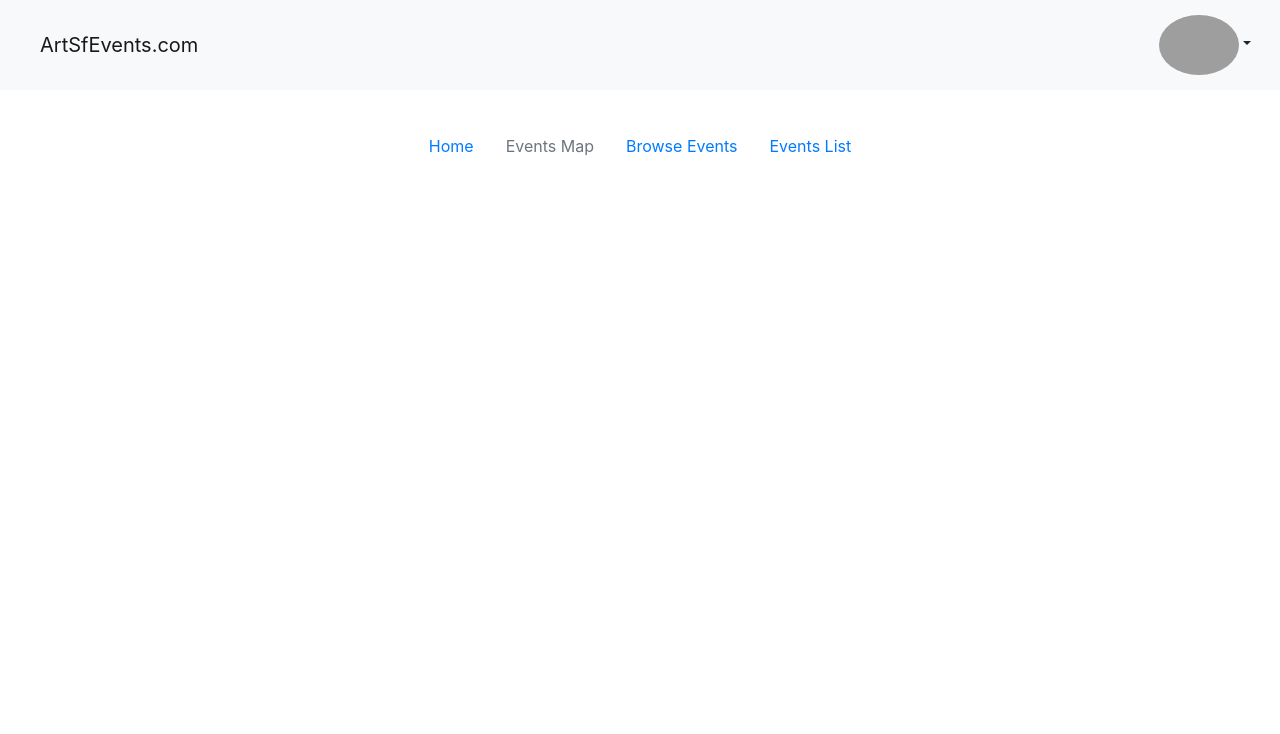
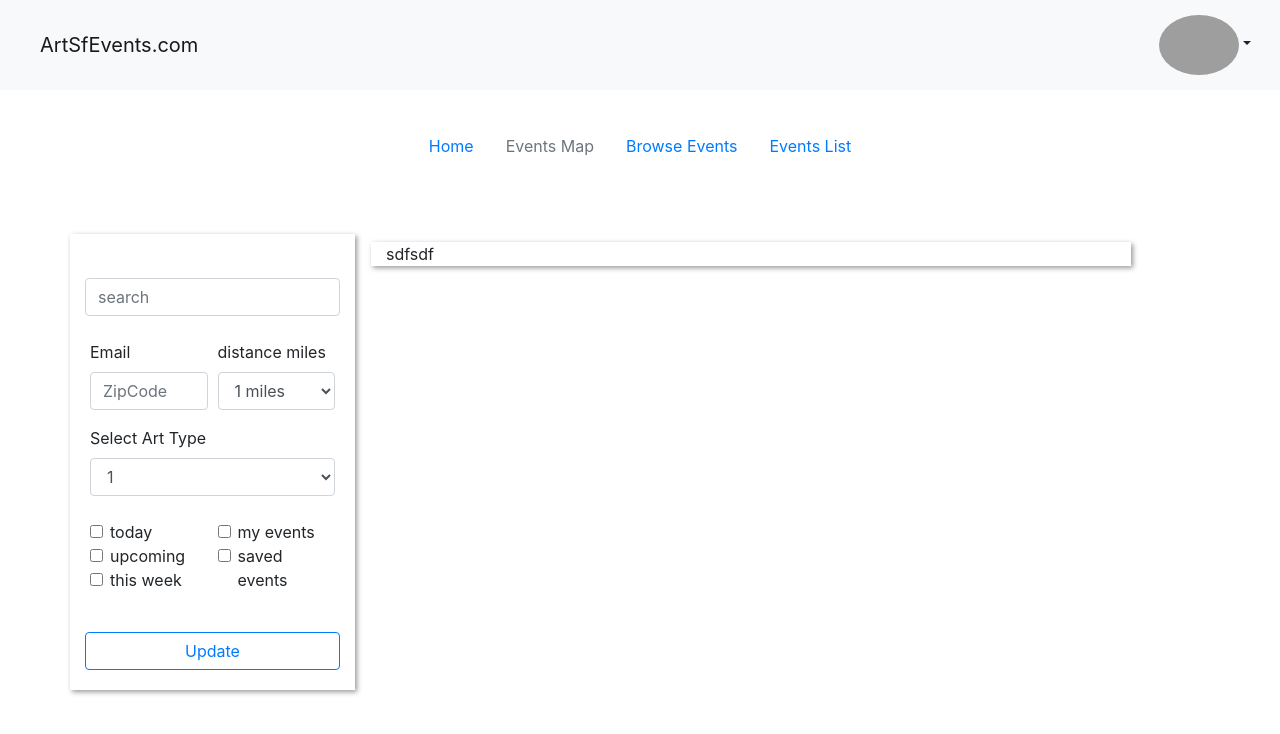
Before and after one commit to GandalfGrey123/sf-art-mapper, a React (Create React App) app in the folder client/: page / in a window 1280 px wide. Shown: the top 734 px of the page. Built offline with nearby package versions, Linux system fonts and the light colour scheme; grey boxes are pictures that could not be loaded.

Commit message:
added new form container for map page component

```diff
--- a/client/public/index.html
+++ b/client/public/index.html
@@ -15,6 +15,8 @@
     />
     <link rel="stylesheet" href="./styles/nav-bar.css">
     <link rel="stylesheet" href="./styles/app-bar.css">
+    <link rel="stylesheet" href="./styles/map-page.css">
+
 
   </head>
   <body>
--- /dev/null
+++ b/client/public/styles/map-page.css
@@ -0,0 +1,13 @@
+.drop-shadow{
+ -webkit-box-shadow:2px 2px 5px #999;
+ -moz-box-shadow:2px 2px 5px #999;
+ box-shadow:2px 2px 5px #999;
+}
+
+.map-form-container{
+
+}
+
+.map-form-container < input{
+ margin-top: 10px;
+}
--- a/client/src/modules/main-container/map-content/MapPage.js
+++ b/client/src/modules/main-container/map-content/MapPage.js
@@ -1,10 +1,106 @@
 import React , { Component } from 'react';
+
+import {
+ Container, Row, Col,
+ Form, Button
+} from 'react-bootstrap'
 
 class MapPage extends Component {
 
   render(){
    return(
    	<div>
+   	<Container className="mt-5">
+  		<Row>
+  		  <Col
+  		   xs={2} md={2} lg={3}
+  		   className="map-form-container p-3 h-100 drop-shadow mr-3"
+  		  >
+  		   <Form className="p-1">
+  		     <Form.Row className = "mt-4">
+  		  	 	<Form.Control type="text" placeholder="search" />
+  		  	 </Form.Row>
+
+  		  	 <Form.Row className = "mt-4">
+    			<Form.Group as={Col} controlId="formGridEmail">
+    			  <Form.Label>Email</Form.Label>
+    			  <Form.Control type="email" placeholder="ZipCode" />
+    			</Form.Group>
+
+
+    			<Form.Group as={Col} controlId="exampleForm.ControlSelect1">
+    			  <Form.Label>distance miles</Form.Label>
+    			  <Form.Control as="select">
+    			    <option>1 miles</option>
+    			    <option>2 miles</option>
+    			    <option>3 miles</option>
+    			    <option>4 miles</option>
+    			    <option>5 miles</option>
+    			  </Form.Control>
+    			</Form.Group>
+  			 </Form.Row>
+
+
+  			 	<Form.Group controlId="exampleForm.ControlSelect2">
+    		 	<Form.Label>Select Art Type</Form.Label>
+    		 	  <Form.Control as="select">
+    		 	    <option>1</option>
+    		 	  </Form.Control>
+  			 	</Form.Group>
+
+
+  			 <Form.Row className = "mt-4">
+  			  	<Form.Group as={Col} controlId="checkBoxGroup1">
+  			 	  <Form.Check
+        		   type='checkbox'
+        		   label='today'
+      			   />
+
+      			   <Form.Check
+        		   type='checkbox'
+        		   label='upcoming'
+      			   />
+
+
+      			   <Form.Check
+        		   type='checkbox'
+        		   label='this week'
+      			   />
+      			 </Form.Group>
+
+      			 <Form.Group as={Col} controlId="checkBoxGroup2">
+      			   <Form.Check
+        		   type='checkbox'
+        		   label='my events'
+      			   />
+
+      			   <Form.Check
+        		   type='checkbox'
+        		   label='saved events'
+      			   />
+      			 </Form.Group>
+  			 </Form.Row>
+
+
+  			 <Form.Row className = "mt-4">
+  		  	 	<Button variant="outline-primary" block>
+  		  	 		Update
+  		  	 	</Button>
+  		  	 </Form.Row>
+  		   </Form>
+  		  </Col>
+
+
+
+  		  <Col
+  		   xs={9} md={9} lg={8}
+  		   className="h-100 drop-shadow mt-2"
+  		  >
+  		  sdfsdf
+  		  </Col>
+
+  		</Row>
+	</Container>
    	</div>
    );
   }
```
